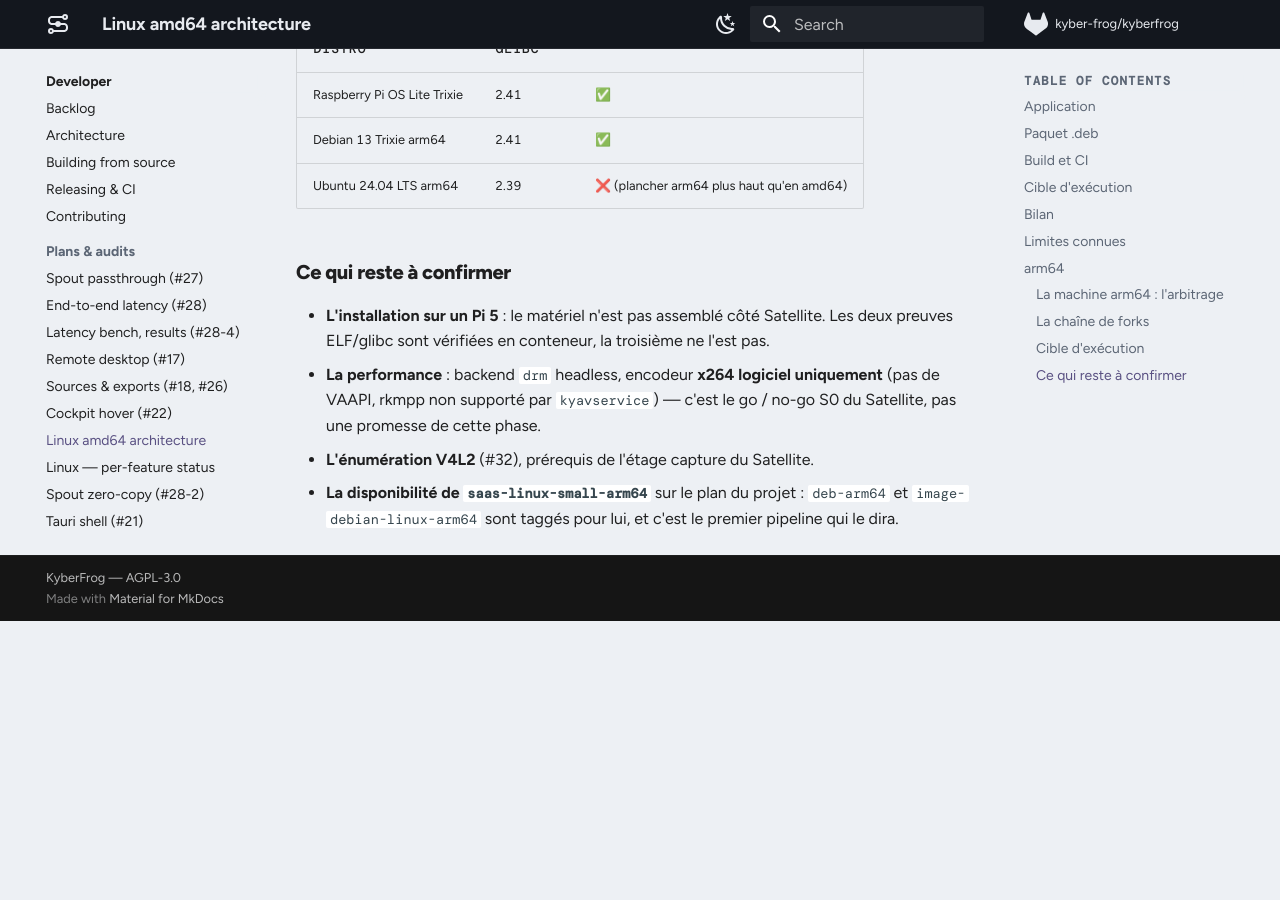
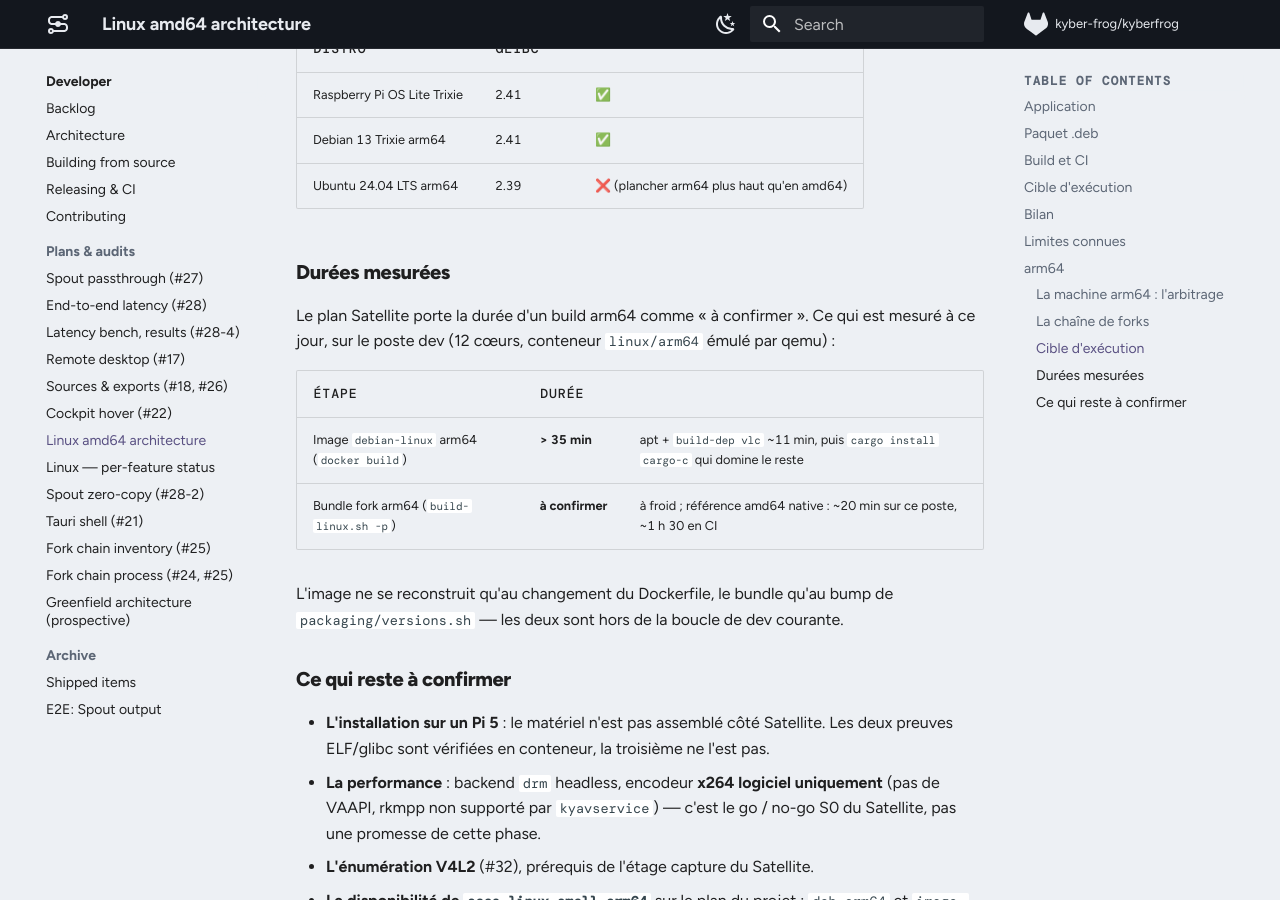
Before and after one commit to CollectiFrog/KyberFrog, an MkDocs documentation site: the page built from docs/dev/plan-linux-amd64.md, in a window 1280 px wide and 900 px high, scrolled down 6340 px. Built offline with MkDocs 1.6.1 and Material for MkDocs 9.7.7, drawn with Linux system fonts in a browser that asks for light colours; comment, search, counter and statistics services are not loaded; before the commit the page ends 6961 px from its top, so only the background shows below that.

Commit message:
docs(arm64): la durée du build émulé, mesurée là où elle l'est déjà
Le plan Satellite attend ce chiffre. L'image arm64 dépasse 35 min sur le
poste (apt + build-dep vlc ~11 min, puis cargo install cargo-c qui domine),
le bundle fork reste à chronométrer. Les deux sont hors boucle de dev :
l'image ne bouge qu'au Dockerfile, le bundle qu'au bump de versions.sh.

Co-Authored-By: Claude Opus 5 <noreply@anthropic.com>

```diff
--- a/docs/dev/plan-linux-amd64.md
+++ b/docs/dev/plan-linux-amd64.md
@@ -224,6 +224,20 @@ objdump -T kyavserver | grep GLIBC  # rien au-dessus de GLIBC_2.41
 | Debian 13 Trixie arm64 | 2.41 | ✅ |
 | Ubuntu 24.04 LTS arm64 | 2.39 | ❌ (plancher arm64 plus haut qu'en amd64) |
 
+### Durées mesurées
+
+Le plan Satellite porte la durée d'un build arm64 comme « à confirmer ». Ce
+qui est mesuré à ce jour, sur le poste dev (12 cœurs, conteneur `linux/arm64`
+émulé par qemu) :
+
+| Étape | Durée | |
+|---|---|---|
+| Image `debian-linux` arm64 (`docker build`) | **> 35 min** | apt + `build-dep vlc` ~11 min, puis `cargo install cargo-c` qui domine le reste |
+| Bundle fork arm64 (`build-linux.sh -p`) | **à confirmer** | à froid ; référence amd64 native : ~20 min sur ce poste, ~1 h 30 en CI |
+
+L'image ne se reconstruit qu'au changement du Dockerfile, le bundle qu'au bump
+de `packaging/versions.sh` — les deux sont hors de la boucle de dev courante.
+
 ### Ce qui reste à confirmer
 
 * **L'installation sur un Pi 5** : le matériel n'est pas assemblé côté
```
